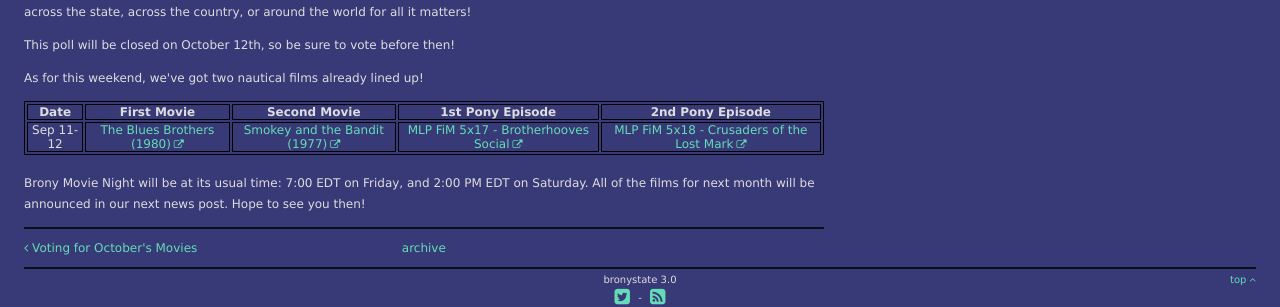
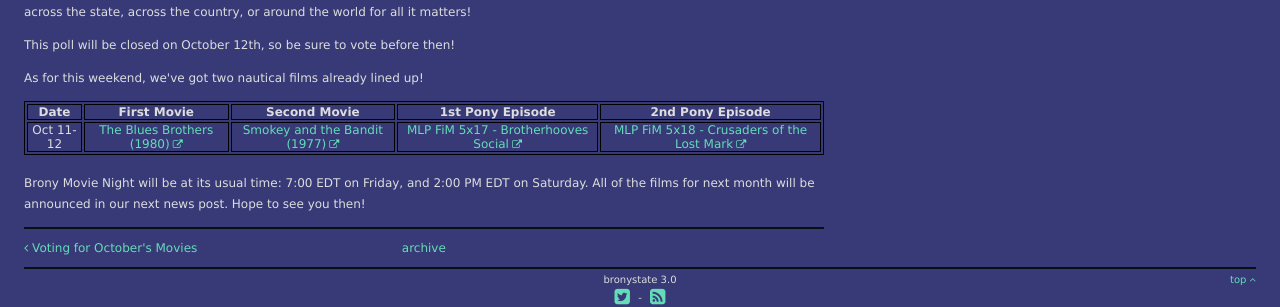
Before and after one commit to Bronystate/brstv3, a Jekyll site: the page built from _posts/2020-10-07-voteoct20-2.md, in a window 1280 px wide. Shown: the part 385-692 px from the top of the page. Built offline with Jekyll 4.4.1, drawn with Linux system fonts in a browser that asks for light colours; nearby versions of some CDN libraries.

Commit message:
Update 2020-10-07-voteoct20-2.md

```diff
--- a/_posts/2020-10-07-voteoct20-2.md
+++ b/_posts/2020-10-07-voteoct20-2.md
@@ -15,7 +15,7 @@ As for this weekend, we've got two nautical films already lined up!
 
 | Date | First Movie | Second Movie | 1st Pony Episode | 2nd Pony Episode |
 | :----------: | :---------------: | :---------------: | :---------------: | :---------------: |
-| Sep 11-12 | [The Blues Brothers (1980)][m1] | [Smokey and the Bandit (1977)][m2] | [MLP FiM 5x17 - Brotherhooves Social][p1] | [MLP FiM 5x18 - Crusaders of the Lost Mark][p2] |
+| Oct 11-12 | [The Blues Brothers (1980)][m1] | [Smokey and the Bandit (1977)][m2] | [MLP FiM 5x17 - Brotherhooves Social][p1] | [MLP FiM 5x18 - Crusaders of the Lost Mark][p2] |
 
 Brony Movie Night will be at its usual time: 7:00 EDT on Friday, and 2:00 PM EDT on Saturday.  All of the films for next month will be announced in our next news post.  Hope to see you then!
 
```
